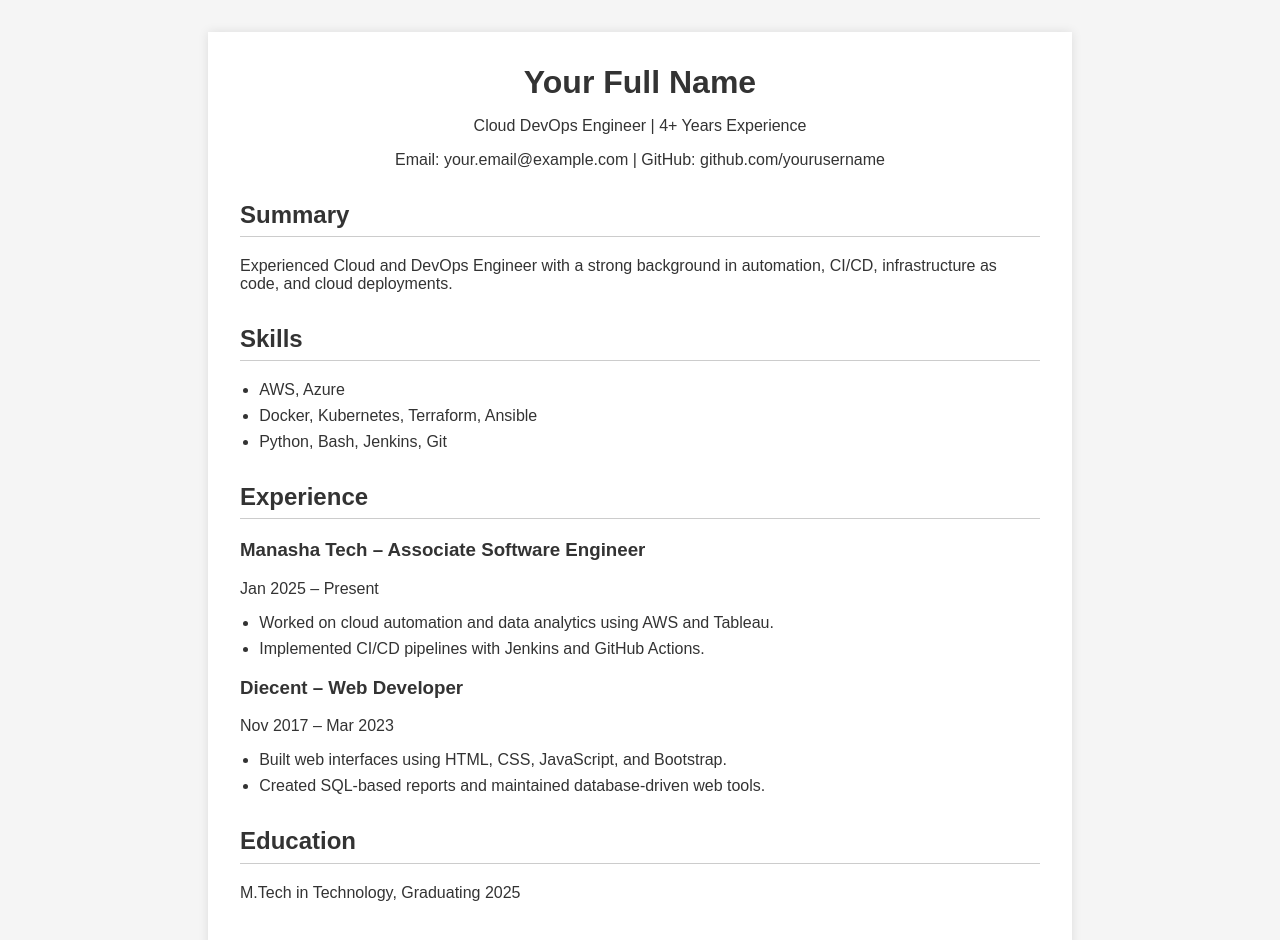
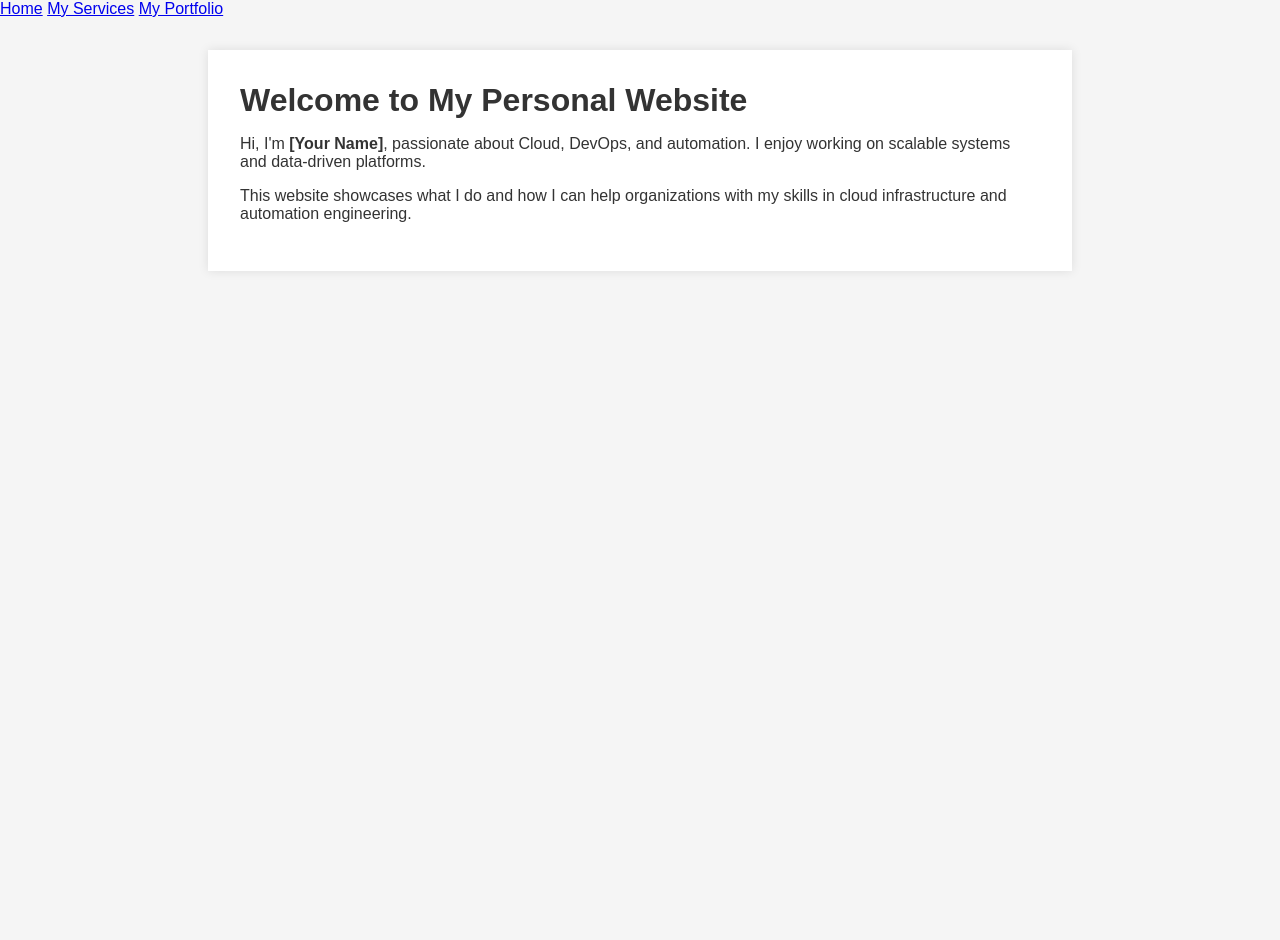
Before and after one commit to Vardaraju-Praveen/My-Portfolio, a plain HTML site: page docs/index.html in a window 1280 px wide. After the commit the page ends 800 px from the top, so only its background shows below. Drawn offline with Linux system fonts and the light colour scheme.

Commit message:
Update index.html

```diff
--- a/docs/index.html
+++ b/docs/index.html
@@ -2,53 +2,19 @@
 <html lang="en">
 <head>
   <meta charset="UTF-8" />
-  <meta name="viewport" content="width=device-width, initial-scale=1.0" />
-  <title>Your Name - Resume</title>
+  <title>Home - My Portfolio</title>
   <link rel="stylesheet" href="style.css" />
 </head>
 <body>
+  <nav>
+    <a href="index.html" class="active">Home</a>
+    <a href="services.html">My Services</a>
+    <a href="portfolio.html">My Portfolio</a>
+  </nav>
   <div class="container">
-    <header>
-      <h1>Your Full Name</h1>
-      <p>Cloud DevOps Engineer | 4+ Years Experience</p>
-      <p>Email: your.email@example.com | GitHub: github.com/yourusername</p>
-    </header>
-
-    <section>
-      <h2>Summary</h2>
-      <p>Experienced Cloud and DevOps Engineer with a strong background in automation, CI/CD, infrastructure as code, and cloud deployments.</p>
-    </section>
-
-    <section>
-      <h2>Skills</h2>
-      <ul>
-        <li>AWS, Azure</li>
-        <li>Docker, Kubernetes, Terraform, Ansible</li>
-        <li>Python, Bash, Jenkins, Git</li>
-      </ul>
-    </section>
-
-    <section>
-      <h2>Experience</h2>
-      <h3>Manasha Tech – Associate Software Engineer</h3>
-      <p>Jan 2025 – Present</p>
-      <ul>
-        <li>Worked on cloud automation and data analytics using AWS and Tableau.</li>
-        <li>Implemented CI/CD pipelines with Jenkins and GitHub Actions.</li>
-      </ul>
-
-      <h3>Diecent – Web Developer</h3>
-      <p>Nov 2017 – Mar 2023</p>
-      <ul>
-        <li>Built web interfaces using HTML, CSS, JavaScript, and Bootstrap.</li>
-        <li>Created SQL-based reports and maintained database-driven web tools.</li>
-      </ul>
-    </section>
-
-    <section>
-      <h2>Education</h2>
-      <p>M.Tech in Technology, Graduating 2025</p>
-    </section>
+    <h1>Welcome to My Personal Website</h1>
+    <p>Hi, I'm <strong>[Your Name]</strong>, passionate about Cloud, DevOps, and automation. I enjoy working on scalable systems and data-driven platforms.</p>
+    <p>This website showcases what I do and how I can help organizations with my skills in cloud infrastructure and automation engineering.</p>
   </div>
 </body>
 </html>
```
